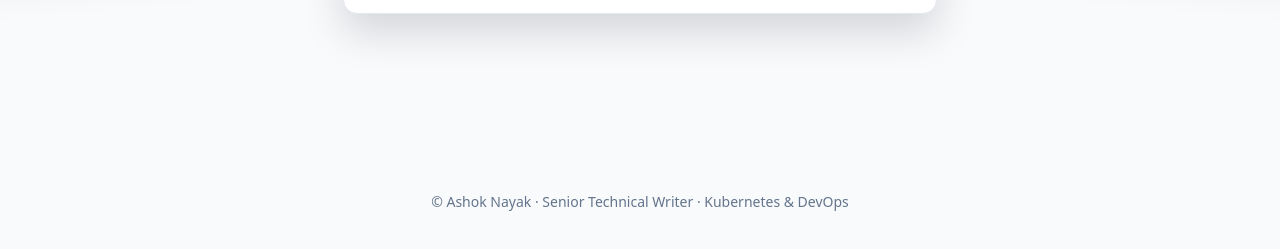
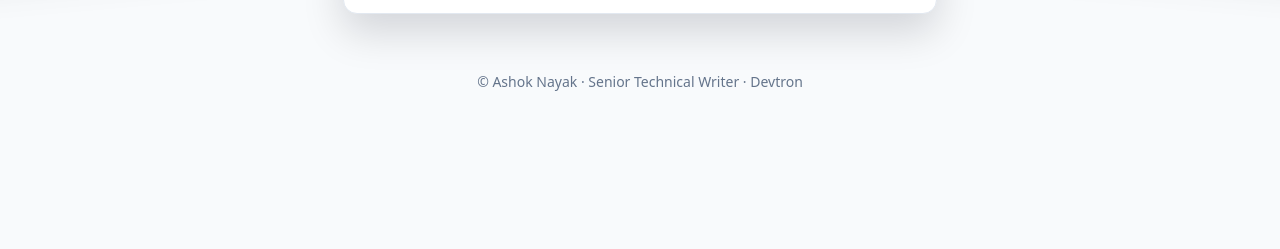
Before and after one commit to ashoknayak777/my-kubecon-demos, a React (Vite) app: page / in a window 1280 px wide. Shown: the part 659-908 px from the top of the page. After the commit the page ends 838 px from the top, so only its background shows below. Built offline with nearby package versions, Linux system fonts and the light colour scheme.

Commit message:
Fixed Footer Placement

```diff
--- a/src/App.jsx
+++ b/src/App.jsx
@@ -15,7 +15,7 @@ export default function App() {
       <VideoCarousel />
 
       <footer>
-        © Ashok Nayak · Senior Technical Writer · Kubernetes & DevOps
+        © Ashok Nayak · Senior Technical Writer · Devtron
       </footer>
     </main>
   );
--- a/src/index.css
+++ b/src/index.css
@@ -181,7 +181,6 @@ header h1 {
 ========================================================= */
 
 footer {
-  margin-top: 120px; /* pushes it well below carousel */
   padding-bottom: 32px;
   text-align: center;
   font-size: 14px;
```
